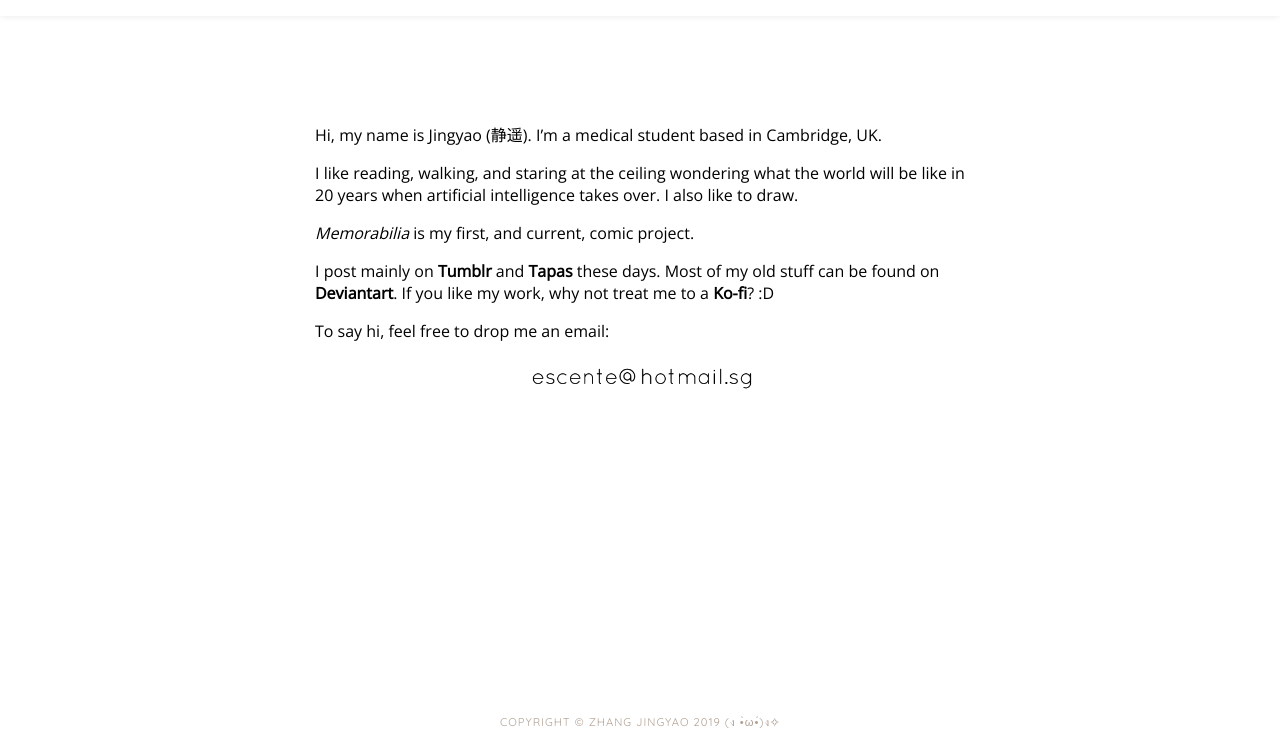
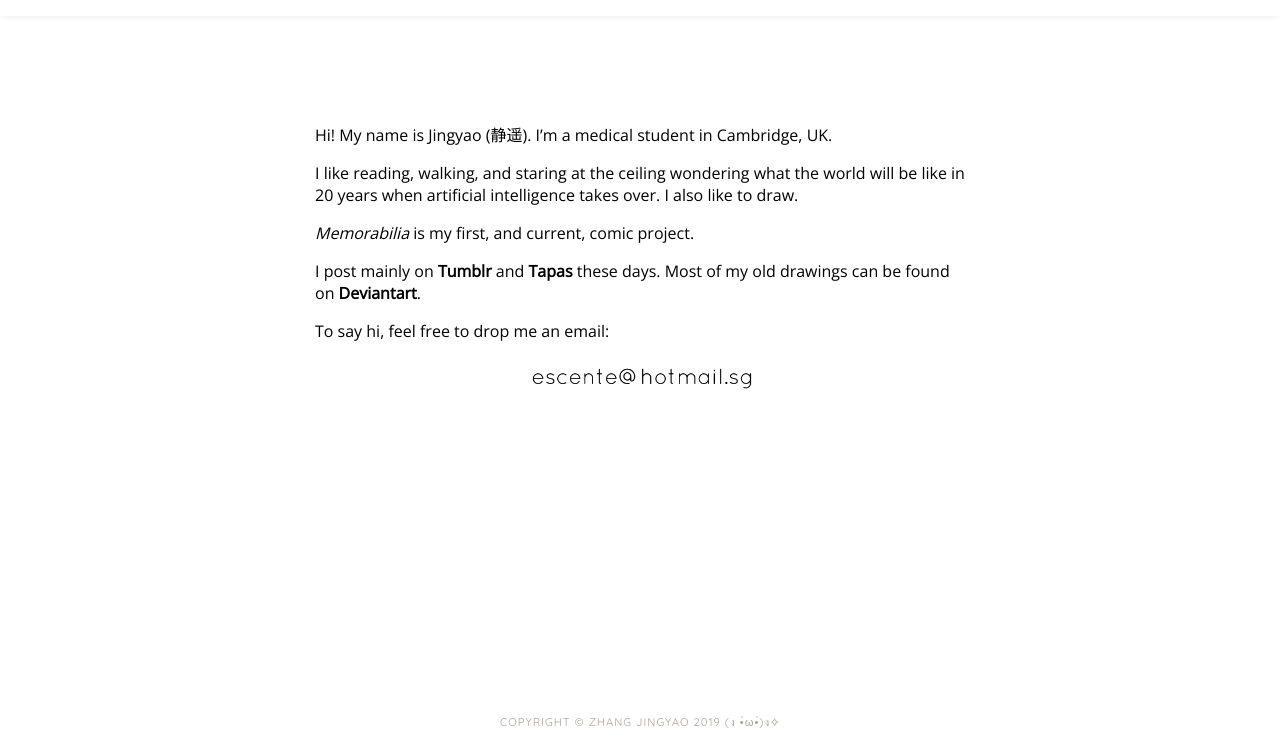
Before and after one commit to escente/escente.github.io, a plain HTML site: page about.html in a window 1280 px wide. Shown: the part 54-800 px from the top of the page. Drawn offline with nearby package versions, Linux system fonts and the light colour scheme; a web font is replaced by a local one.

Commit message:
Update about.html

```diff
--- a/about.html
+++ b/about.html
@@ -49,10 +49,10 @@
 
 	<div class="text">
 
-        <p>Hi, my name is Jingyao (静遥). I’m a medical student based in Cambridge, UK.</p>
+        <p>Hi! My name is Jingyao (静遥). I’m a medical student in Cambridge, UK.</p>
 <p>I like reading, walking, and staring at the ceiling wondering what the world will be like in 20 years when artificial intelligence takes over. I also like to draw.</p>
 <p><em>Memorabilia </em>is my first, and current, comic project. </p>
-        <p>I post mainly on <a href="http://escentia.tumblr.com">Tumblr</a> and <a href="http://tapas.io/escente">Tapas</a> these days. Most of my old stuff can be found on <a href="http://escente.deviantart.com">Deviantart</a>. If you like my work, why not treat me to a&nbsp;<a href="https://ko-fi.com/escente">Ko-fi</a>? :D</p>
+        <p>I post mainly on <a href="http://escentia.tumblr.com">Tumblr</a> and <a href="http://tapas.io/escente">Tapas</a> these days. Most of my old drawings can be found on <a href="http://escente.deviantart.com">Deviantart</a>.</p>
         <p>To say hi, feel free to drop me an email:</p>
 <img id="paprikasauce" src="paprikasauce.png" >
 
```
